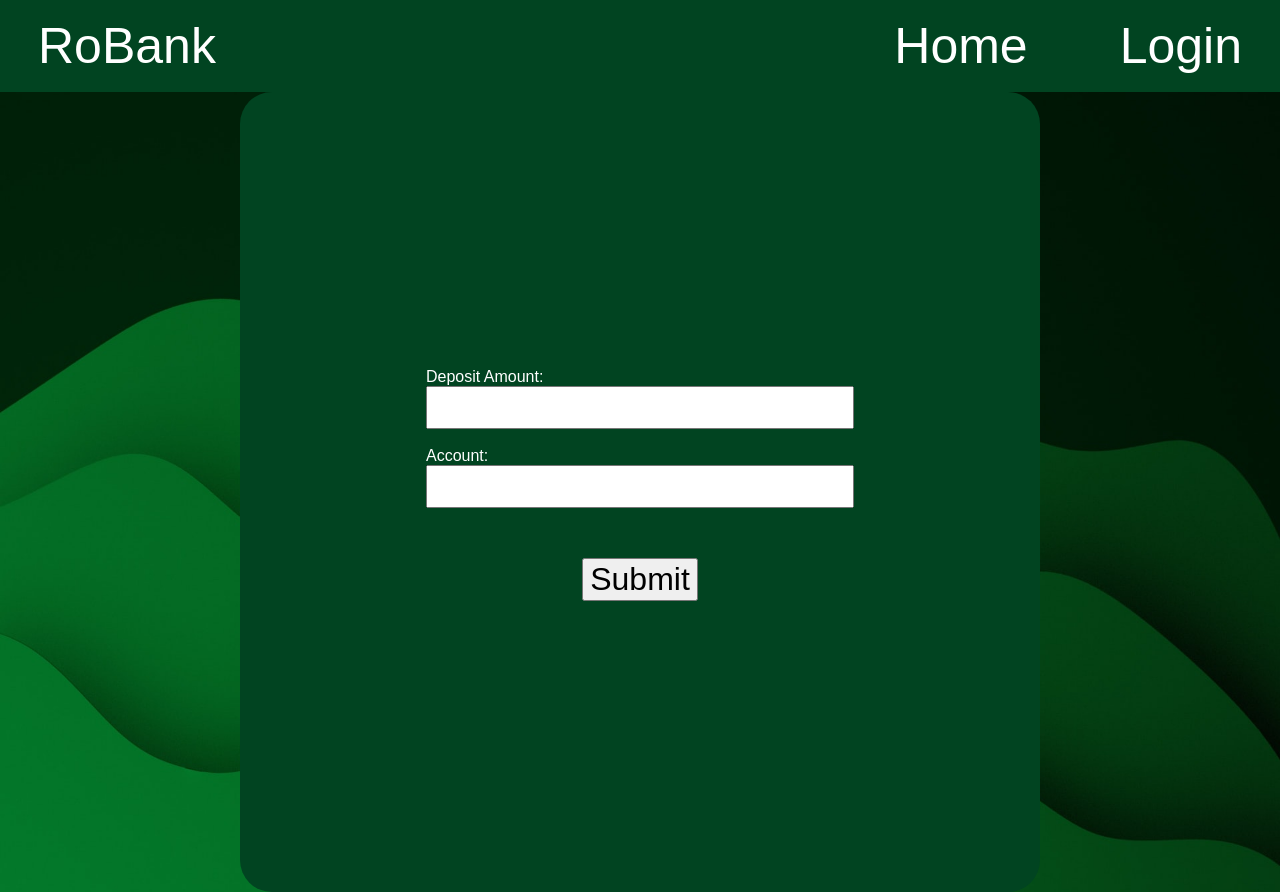
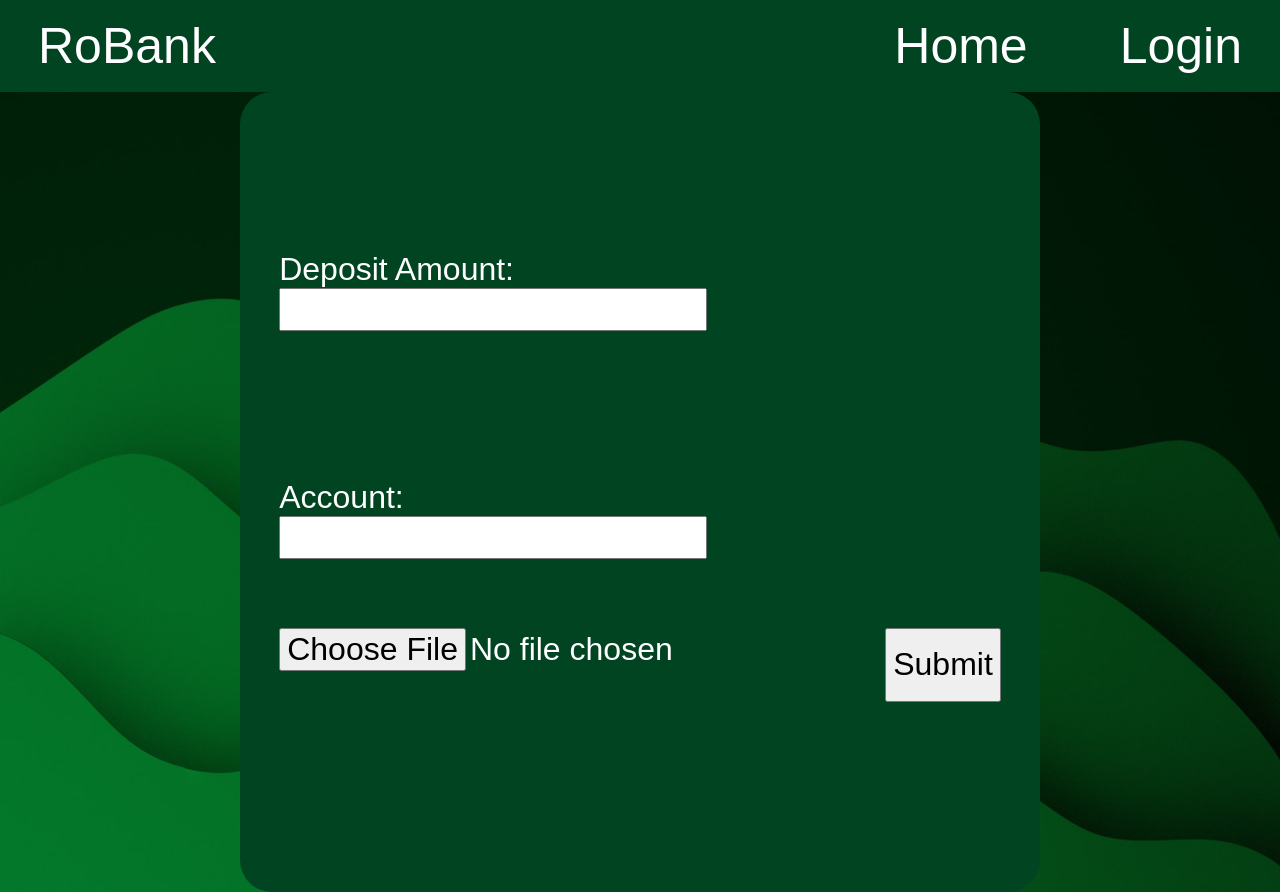
Before and after one commit to J-M0101/RoBankCmpe131, a PHP site: page /ATMDeposit.html in a window 1280 px wide. Run offline with PHP 8.4, Linux system fonts and the light colour scheme.

Commit message:
added photo upload

```diff
--- a/ATMDeposit.html
+++ b/ATMDeposit.html
@@ -29,12 +29,13 @@
           <form action="/action_page.php" method="get">
 
             <label for="CardNumber">Deposit Amount:<br></label>
-            <input type="text" id="CardNumber" name="CardNumber"><br><br>
+            <input type="text" id="CardNumber" name="CardNumber"><br><br><br><br><br>
 
             <label for="#">Account:<br></label>
             <input type="password" id="pin" name="pin"><br><br>
             <div class="submitBtn">
-              <input type="submit" value="Submit">
+              <input type="file" id="myFile" name="filename"><br><br>
+                <input type="submit">
             </div>
           </form>
         </div>
--- a/Styles.css
+++ b/Styles.css
@@ -225,6 +225,7 @@ table td {
   background-color: #014421;
   flex-direction: column;
   border-radius: 2rem;
+  font-size: 2rem;
 }
 
 
```
